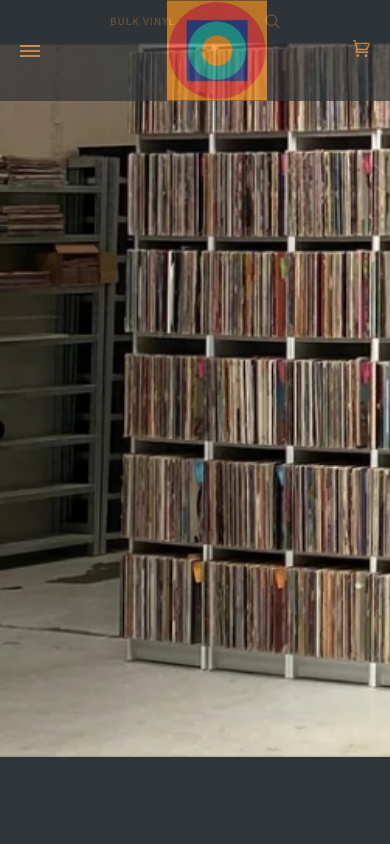
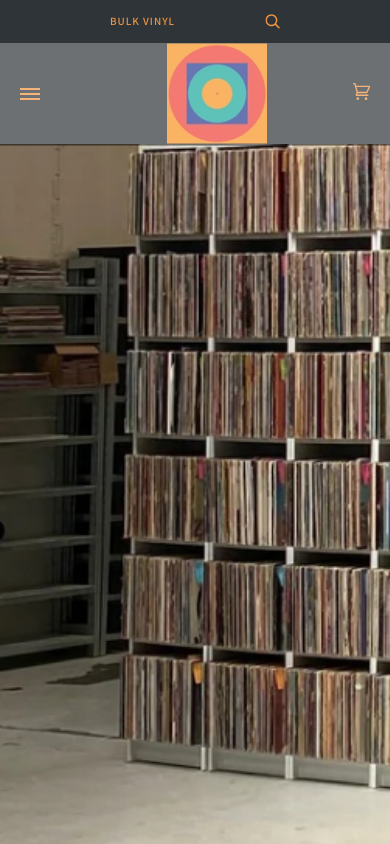
Before and after one commit to Asat1llo/vinyl, a plain HTML site: page index.html in a window 390 px wide. Shown: the top 844 px of the page. Drawn offline with Linux system fonts and the light colour scheme; a web font is replaced by a local one.

Commit message:
change media

```diff
--- a/css/style.css
+++ b/css/style.css
@@ -644,7 +644,7 @@
     .section__navbar {
         max-width: 768px;
         right: 0;
-        position: fixed;
+        position:sticky;
     }
 
     .swiper__box {
@@ -746,7 +746,7 @@
     .section__navbar {
         max-width: 478px;
         right: 0;
-        position: fixed;
+        position: sticky;
     }
 
     .nav__box_list {
@@ -850,7 +850,7 @@
     .section__navbar {
         max-width: 425px;
         right: 0;
-        position: fixed;
+        position: sticky;
     }
 
     .nav__box_logo {
@@ -864,7 +864,7 @@
     .section__navbar {
         max-width: 410px;
         right: 0;
-        position: fixed;
+        position: sticky;
     }
 
     .nav__box_logo {
@@ -926,7 +926,7 @@
     .section__navbar {
         max-width: 320px;
         right: 0;
-        position: fixed;
+        position: sticky;
     }
 
     .nav__box_logo {
```
